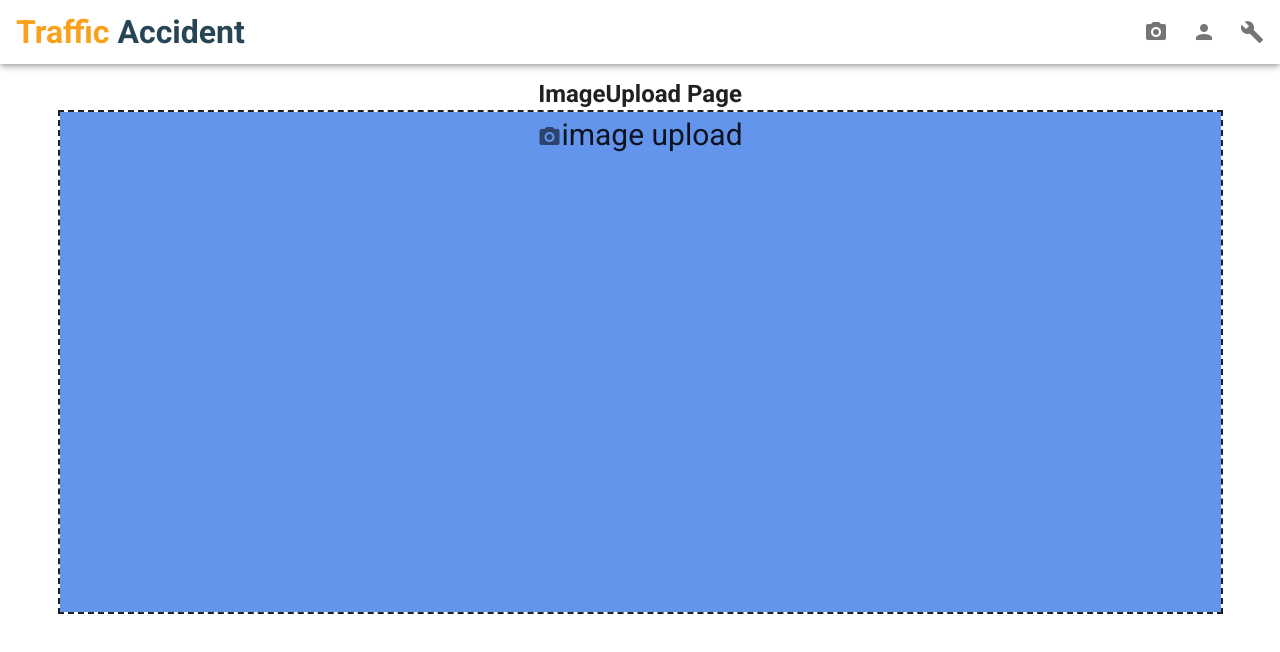
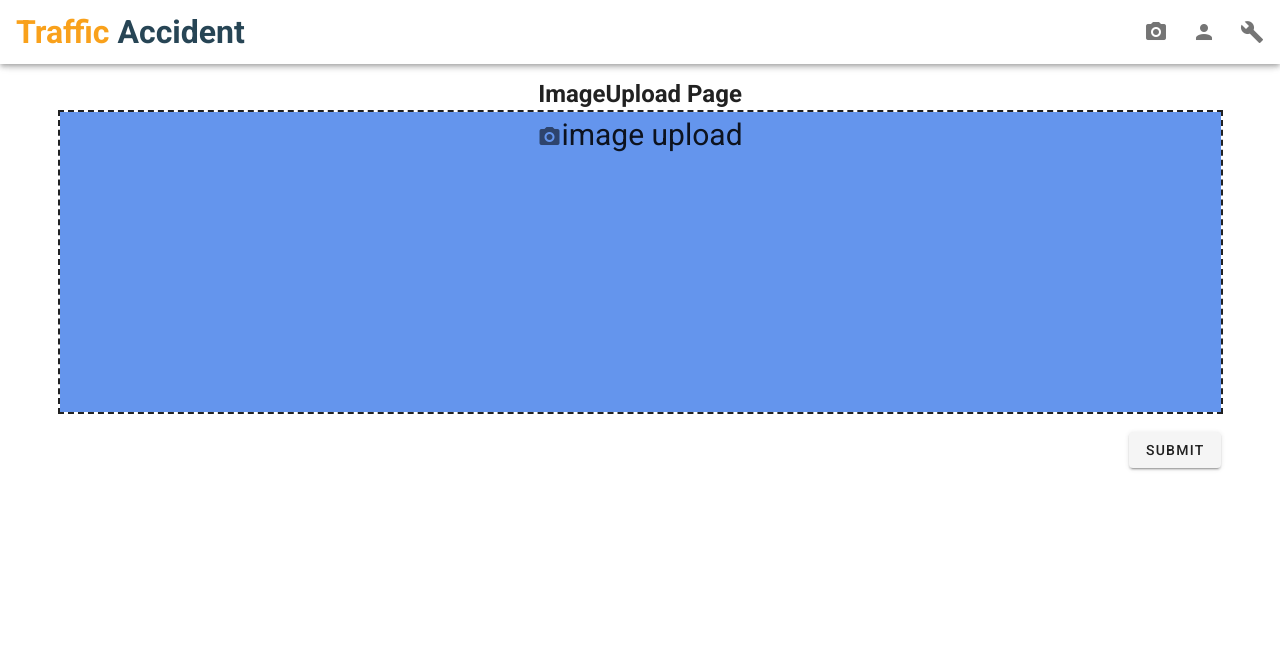
Before and after one commit to devsungmin/Traffic-accident-prediction, a Vue app in the folder Front/: page /upload in a window 1280 px wide. Shown: the top 652 px of the page. Built offline with nearby package versions, Linux system fonts and the light colour scheme.

Commit message:
Add: submit button

```diff
--- a/Front/src/views/ImageUpload.vue
+++ b/Front/src/views/ImageUpload.vue
@@ -17,6 +17,10 @@
             <span>image upload</span>
           </div>
         </div>
+        <div class="submit-button">
+          <v-btn @click="test()">submit</v-btn>
+        </div>
+        <!-- TODO: 업로드한 이미지 확인 / 다중 이미지 처리 -->
       </div>
     </v-container>
   </v-content>
@@ -30,11 +34,16 @@ export default {
   methods: {
     uploadImages: function (name, files) {
       const formData = new FormData();
+      const url = "http://192.168.0.10:3000/upload/1";
+
       formData.append(name, files[0], files[0].name);
-      const url = "http://127.0.0.1:3000/upload/1";
       axios.post(url, formData).then((res) => {
         console.log("sucess" + res + "files");
       });
+      this.$router.push("/check");
+    },
+    test: function () {
+      console.log("upload image test");
       this.$router.push("/check");
     },
   },
@@ -49,7 +58,7 @@ export default {
 .img-upload {
   outline: 2px dashed;
   width: 100%;
-  height: 500px;
+  height: 300px;
   position: relative;
   background: cornflowerblue;
 }
@@ -65,4 +74,9 @@ export default {
   width: 100%;
   height: 100%;
 }
+
+.submit-button {
+  float: right;
+  margin-top: 20px;
+}
 </style>
```
